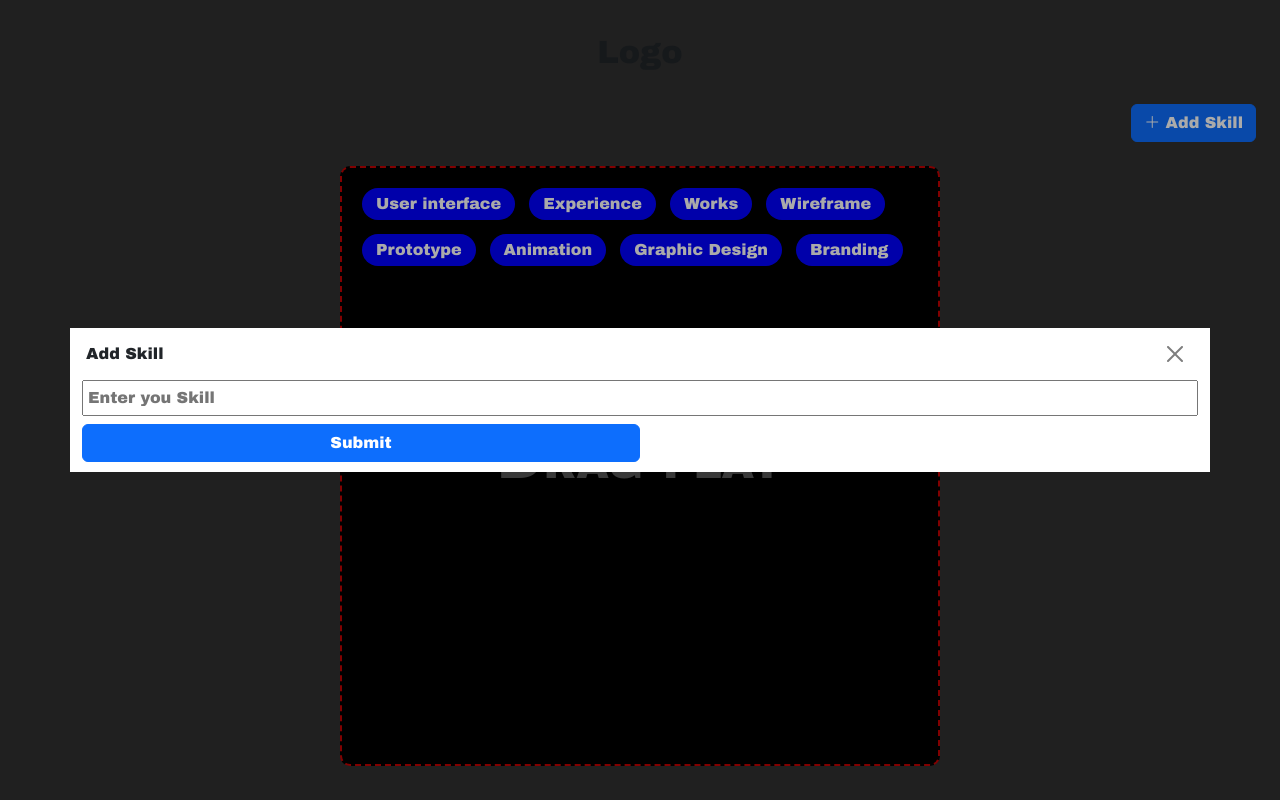
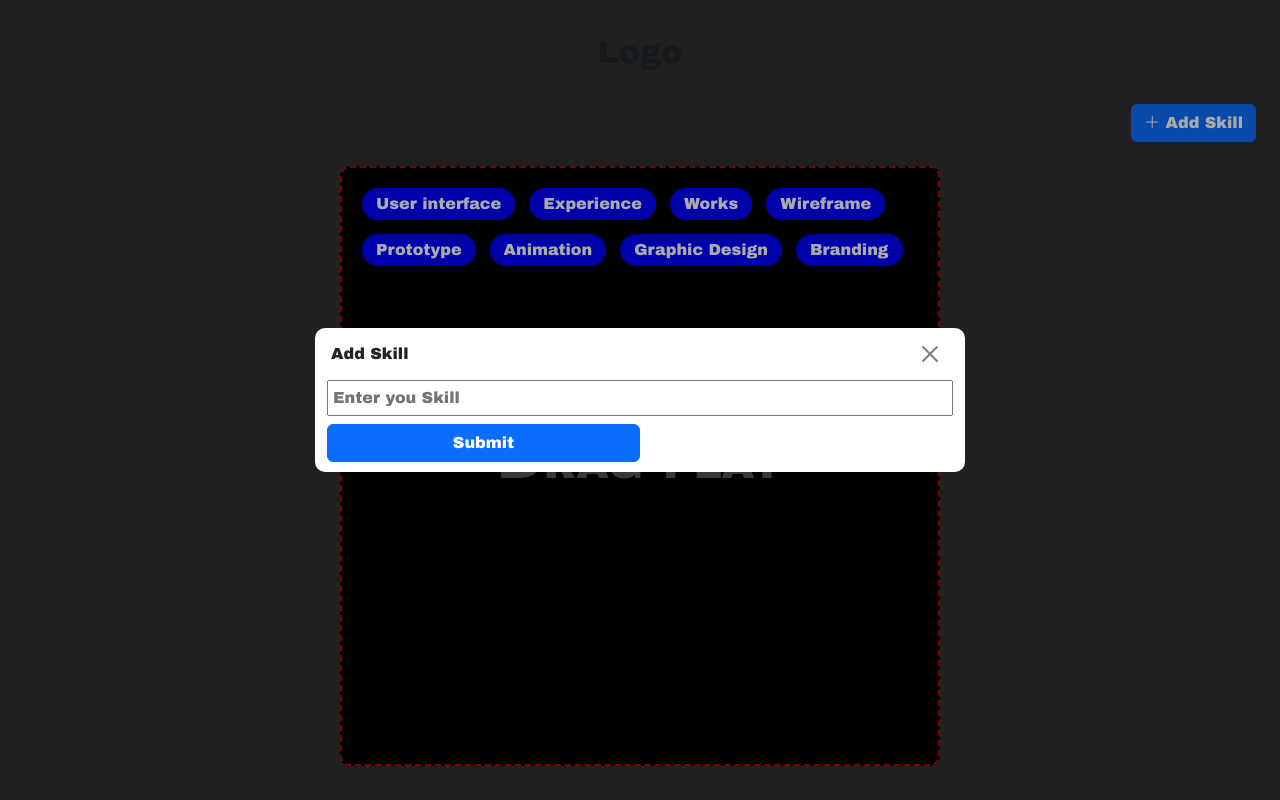
Before and after one commit to prasithdevanan/drag, a plain HTML site: page index.html in a window 1280 px wide. Both pictures are taken after a click on the button "Add Skill". Drawn offline with nearby package versions, Linux system fonts and the light colour scheme.

Commit message:
Add files via upload

```diff
--- a/style.css
+++ b/style.css
@@ -77,7 +77,8 @@ body {
     min-width: 300px;
     display: flex;
     flex-direction: column;
-    max-width: 50%;
+    max-width: 650px !important;
+    border-radius: 10px;
 }
 
 .btn-close {
```
